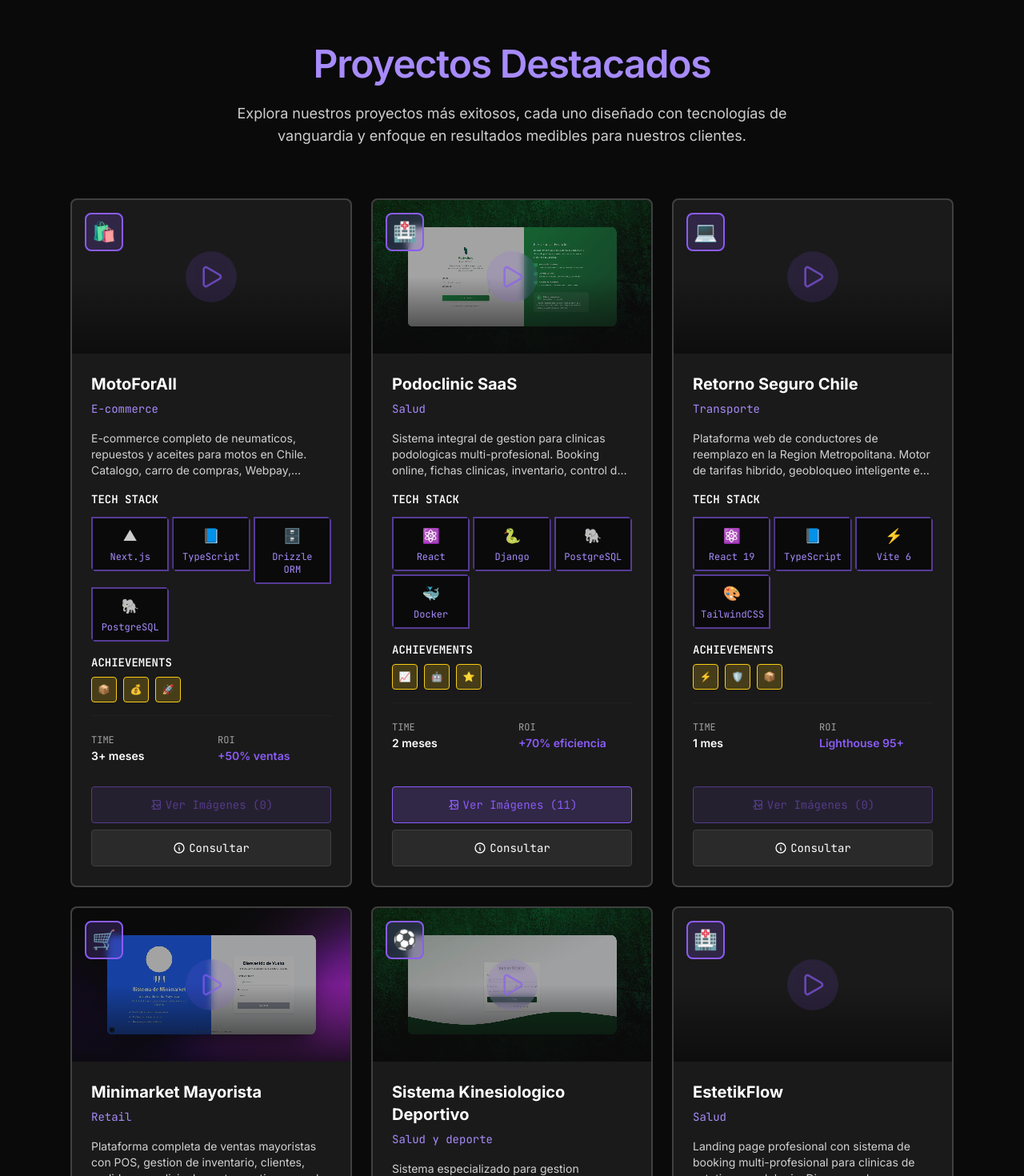
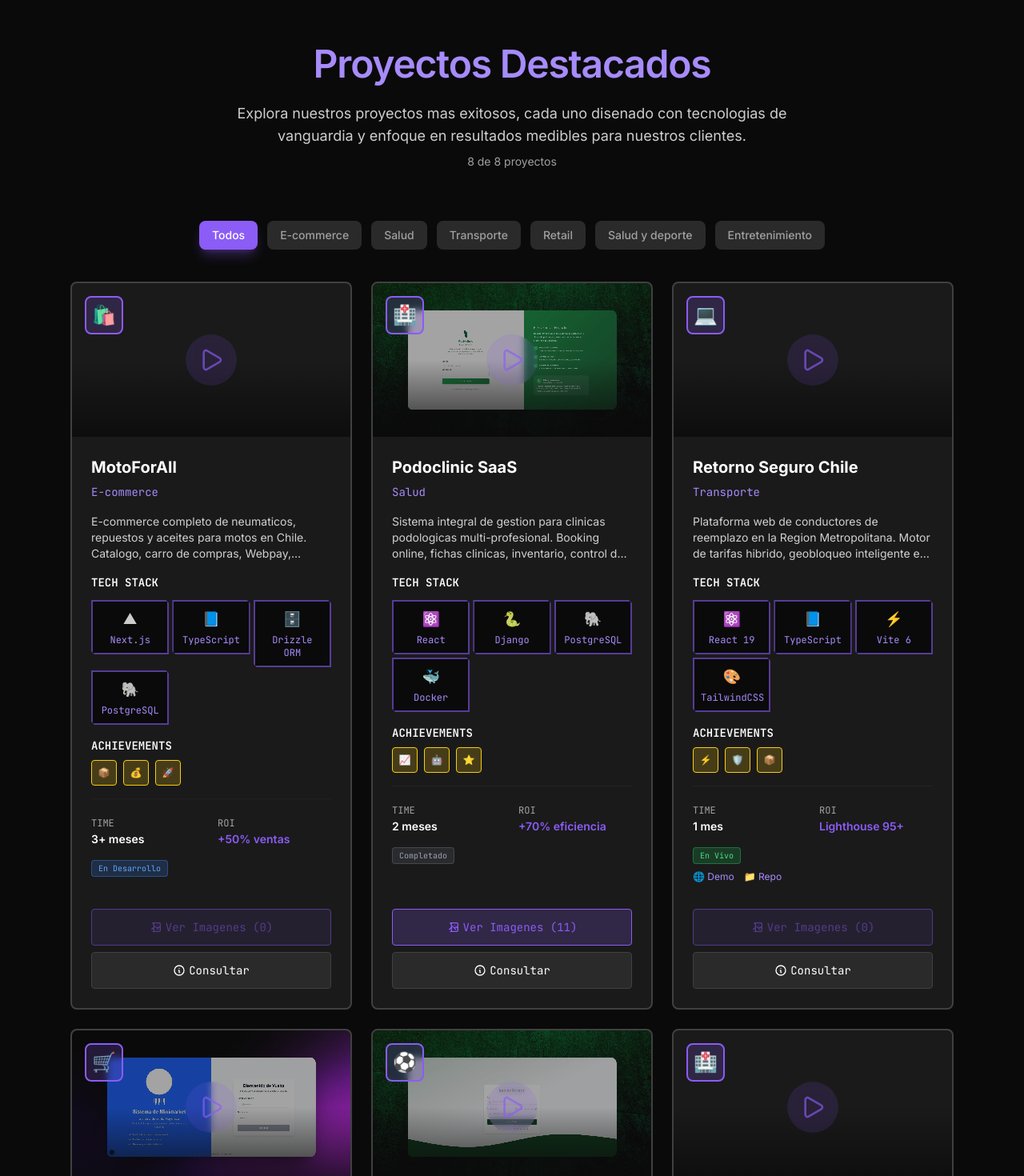
Before and after one commit to Xamppy/AngelCode-Website-Private, a Next.js app: page / in a window 1280 px wide. Shown: the part 2200-3670 px from the top of the page at 80% size. Built offline with nearby package versions, Linux system fonts and the light colour scheme; grey boxes are pictures that could not be loaded.

Commit message:
feat(fase1): filtro industria + badges + links repo

```diff
--- a/src/components/pixel-art/project-card.tsx
+++ b/src/components/pixel-art/project-card.tsx
@@ -30,6 +30,9 @@
   previewImage?: string
   screenshots: string[]
   achievements: Achievement[]
+  status?: 'live' | 'development' | 'done' | 'prototype'
+  repo?: string
+  url?: string
   onViewDetails: (id: string) => void
   onViewImages?: (id: string) => void
   className?: string
@@ -47,6 +50,9 @@
   previewImage,
   screenshots,
   achievements,
+  status,
+  repo,
+  url,
   onViewDetails,
   onViewImages,
   className
@@ -209,7 +215,43 @@
           </div>
         </div>
 
-        {/* Action Buttons - Improved mobile responsivity */}
+        {/* Status Badge */}
+        {status && (
+          <div className="mt-3">
+            <span className={`inline-block px-2 py-0.5 rounded text-[10px] font-mono ${
+              status === 'live' ? 'bg-green-500/20 text-green-400 border border-green-500/40' :
+              status === 'development' ? 'bg-blue-500/20 text-blue-400 border border-blue-500/40' :
+              status === 'done' ? 'bg-gray-500/20 text-gray-400 border border-gray-500/40' :
+              'bg-yellow-500/20 text-yellow-400 border border-yellow-500/40'
+            }`}>
+              {status === 'live' ? 'En Vivo' :
+               status === 'development' ? 'En Desarrollo' :
+               status === 'done' ? 'Completado' : 'Prototipo'}
+            </span>
+          </div>
+        )}
+
+        {/* Repo/Demo Links */}
+        {(repo || url) && (
+          <div className="flex gap-3 mt-2">
+            {url && (
+              <a href={url} target="_blank" rel="noopener noreferrer"
+                className="inline-flex items-center gap-1 text-xs text-purple-light hover:text-purple-primary transition-colors"
+              >
+                🌐 Demo
+              </a>
+            )}
+            {repo && (
+              <a href={`https://github.com/${repo}`} target="_blank" rel="noopener noreferrer"
+                className="inline-flex items-center gap-1 text-xs text-purple-light hover:text-purple-primary transition-colors"
+              >
+                📁 Repo
+              </a>
+            )}
+          </div>
+        )}
+
+        {/* Action Buttons */}
         <div className="flex flex-col gap-2 mt-auto pt-3 sm:pt-4">
           <button
             onClick={(e) => {
@@ -222,15 +264,12 @@
             <svg className="w-3 h-3 sm:w-4 sm:h-4 inline mr-1 flex-shrink-0" fill="none" stroke="currentColor" viewBox="0 0 24 24">
               <path strokeLinecap="round" strokeLinejoin="round" strokeWidth={2} d="M4 16l4.586-4.586a2 2 0 012.828 0L16 16m-2-2l1.586-1.586a2 2 0 012.828 0L20 14m-6-6h.01M6 20h12a2 2 0 002-2V6a2 2 0 00-2-2H6a2 2 0 002 2v12a2 2 0 002 2z" />
             </svg>
-            <span className="truncate">Ver Imágenes ({screenshots?.length || 0})</span>
+            <span className="truncate">Ver Imagenes ({screenshots?.length || 0})</span>
           </button>
           <button
             onClick={(e) => {
               e.stopPropagation()
-              // Guardar el proyecto seleccionado para el formulario de contacto
               localStorage.setItem('selectedProject', title)
-
-              // Scroll al formulario de contacto
               const element = document.getElementById('contact')
               element?.scrollIntoView({ behavior: 'smooth' })
             }}
@@ -256,6 +295,7 @@
     'E-commerce': '🛍️',
     'Fintech': '💳',
     'Educación': '📚',
+    'Entretenimiento': '🎬',
     'default': '💻'
   }
 
--- a/src/components/sections/projects.tsx
+++ b/src/components/sections/projects.tsx
@@ -18,8 +18,14 @@
   const [isGalleryOpen, setIsGalleryOpen] = useState(false)
   const [galleryImages, setGalleryImages] = useState<{src: string, alt: string, title?: string}[]>([])
   const [galleryTitle, setGalleryTitle] = useState('')
+  const [activeFilter, setActiveFilter] = useState('todos')
   const { ref: headerRef, isVisible: headerVisible } = useScrollAnimation()
   const { ref: gridRef, isVisible: gridVisible } = useScrollAnimation()
+
+  const industries = ['todos', ...Array.from(new Set(projectsData.map(p => p.industry)))]
+  const filteredProjects = activeFilter === 'todos'
+    ? projectsData
+    : projectsData.filter(p => p.industry === activeFilter)
 
   const handleViewDetails = (projectId: string) => {
     const project = projectsData.find(p => p.id === projectId)
@@ -84,10 +90,30 @@
               Proyectos Destacados
             </h2>
             <p className="body-large max-w-3xl mx-auto text-neutral-white/80">
-              Explora nuestros proyectos más exitosos, cada uno diseñado con tecnologías de vanguardia
+              Explora nuestros proyectos mas exitosos, cada uno disenado con tecnologias de vanguardia
               y enfoque en resultados medibles para nuestros clientes.
             </p>
+            <p className="text-sm text-neutral-gray-text mt-2">
+              {filteredProjects.length} de {projectsData.length} proyectos
+            </p>
           </motion.div>
+
+          {/* Filter Buttons */}
+          <div className="flex flex-wrap justify-center gap-3 mb-10">
+            {industries.map((industry) => (
+              <button
+                key={industry}
+                onClick={() => setActiveFilter(industry)}
+                className={`px-4 py-2 rounded-lg text-sm font-medium transition-all duration-300 ${
+                  activeFilter === industry
+                    ? 'bg-purple-primary text-white shadow-lg shadow-purple-primary/30'
+                    : 'bg-neutral-gray-medium text-neutral-gray-text hover:bg-neutral-gray-light hover:text-white'
+                }`}
+              >
+                {industry === 'todos' ? 'Todos' : industry}
+              </button>
+            ))}
+          </div>
 
           {/* Projects Grid */}
           <motion.div
@@ -97,7 +123,7 @@
             animate={gridVisible ? { opacity: 1 } : { opacity: 0 }}
             transition={{ duration: 0.6, delay: 0.2 }}
           >
-            {projectsData.map((project, index) => (
+            {filteredProjects.map((project, index) => (
               <motion.div
                 key={project.id}
                 initial={{ opacity: 0, y: 30 }}
@@ -121,6 +147,9 @@
                   previewImage={project.previewImage}
                   screenshots={project.screenshots}
                   achievements={project.achievements}
+                  status={project.status}
+                  repo={project.repo}
+                  url={project.url}
                   onViewDetails={handleViewDetails}
                   onViewImages={handleViewImages}
                 />
```
Also changed, not shown: .harness/feature_list.json, .harness/progress.md, 1 other file (tests, documents, lock files or other folders).
